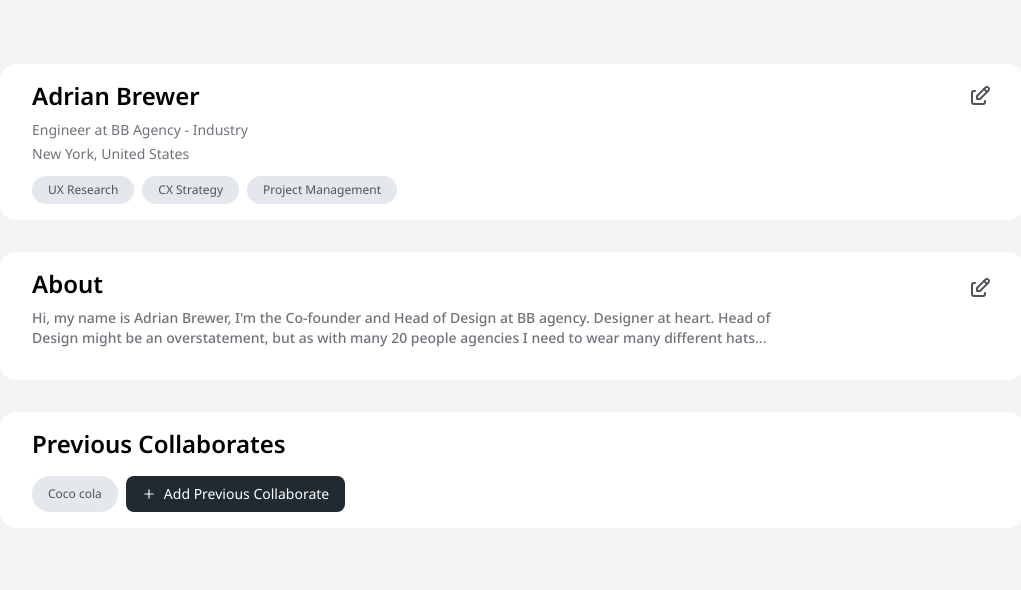
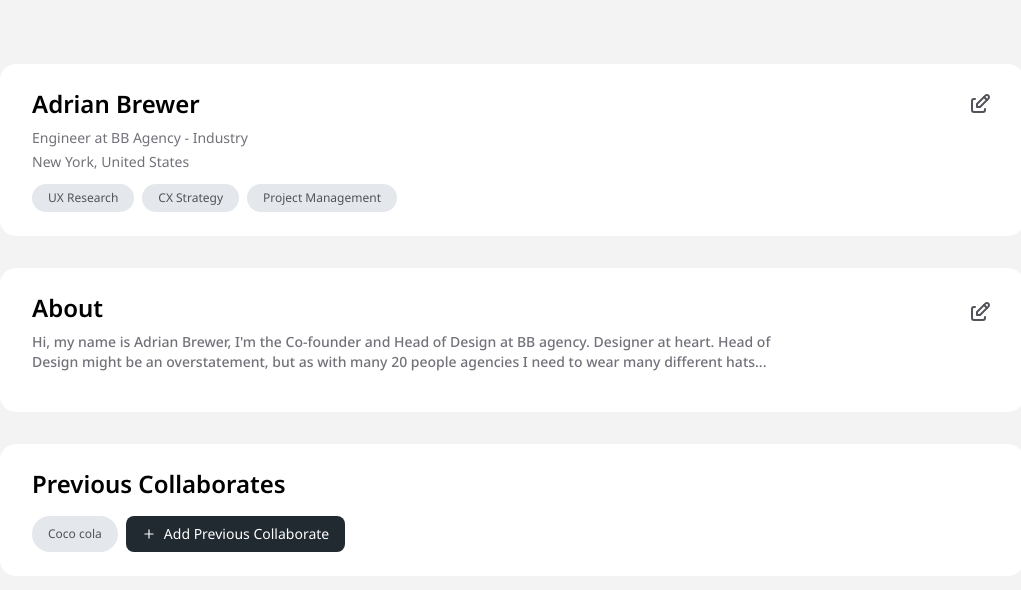
Before and after one commit to nirzon47/brandcollab, a React (Vite) app: page / in a window 1280 px wide. Shown: the top 590 px of the page, without its empty margins (128-1149 px from the left). Built offline with nearby package versions, Linux system fonts and the light colour scheme.

Commit message:
style: adjust padding for cards

```diff
--- a/src/components/ui/CardSection.tsx
+++ b/src/components/ui/CardSection.tsx
@@ -1,6 +1,6 @@
 const CardSection = (props: { children: React.ReactNode }) => {
 	return (
-		<section className='rounded-2xl bg-white px-8 py-4'>
+		<section className='rounded-2xl bg-white px-8 py-6'>
 			{props.children}
 		</section>
 	)
```
